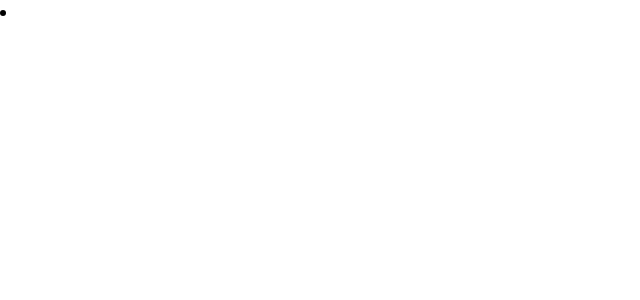
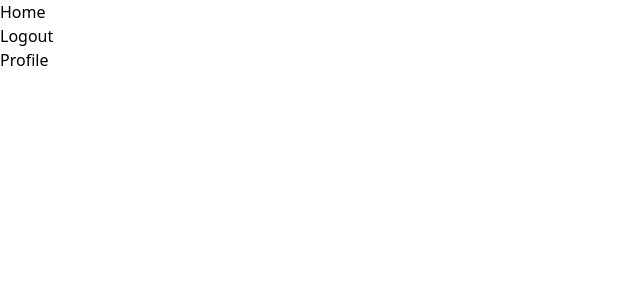
Before and after one commit to a1k2f3/project, a React (Vite) app: page /home in a window 1280 px wide. Shown: the top 300 px of the page, without its empty margins (0-640 px from the left). Built offline with nearby package versions, Linux system fonts and the light colour scheme.

Commit message:
CHANGES COMMITED
HELLO

```diff
--- a/src/Main/Main.jsx
+++ b/src/Main/Main.jsx
@@ -1,11 +1,11 @@
 import React from 'react'
-import NAVelem from './NAVelem'
+import Navbar from './Navbar'
 const Main = () => {
   return (
  <>
  <div>
   <nav>
-    <NAVelem/>
+  <Navbar/>
   </nav>
  </div>
  </>
--- a/src/Main/NAVelem.jsx
+++ b/src/Main/NAVelem.jsx
@@ -2,7 +2,7 @@ import React from 'react'
 
 const NAVelem = (props) => {
   return (
-   <li>{props.Element}</li>
+   <li>{props.itemlist}</li>
   )
 }
 
--- a/src/Main/Navbar.jsx
+++ b/src/Main/Navbar.jsx
@@ -7,7 +7,7 @@ const Navbar = () => {
     <div>
 <nav>
 <ul>
-        {item.map((items) => <NAVelem Element={items} />)}
+        {item.map((items) => <NAVelem itemlist={items} />)}
       </ul>
 </nav>
 
```
